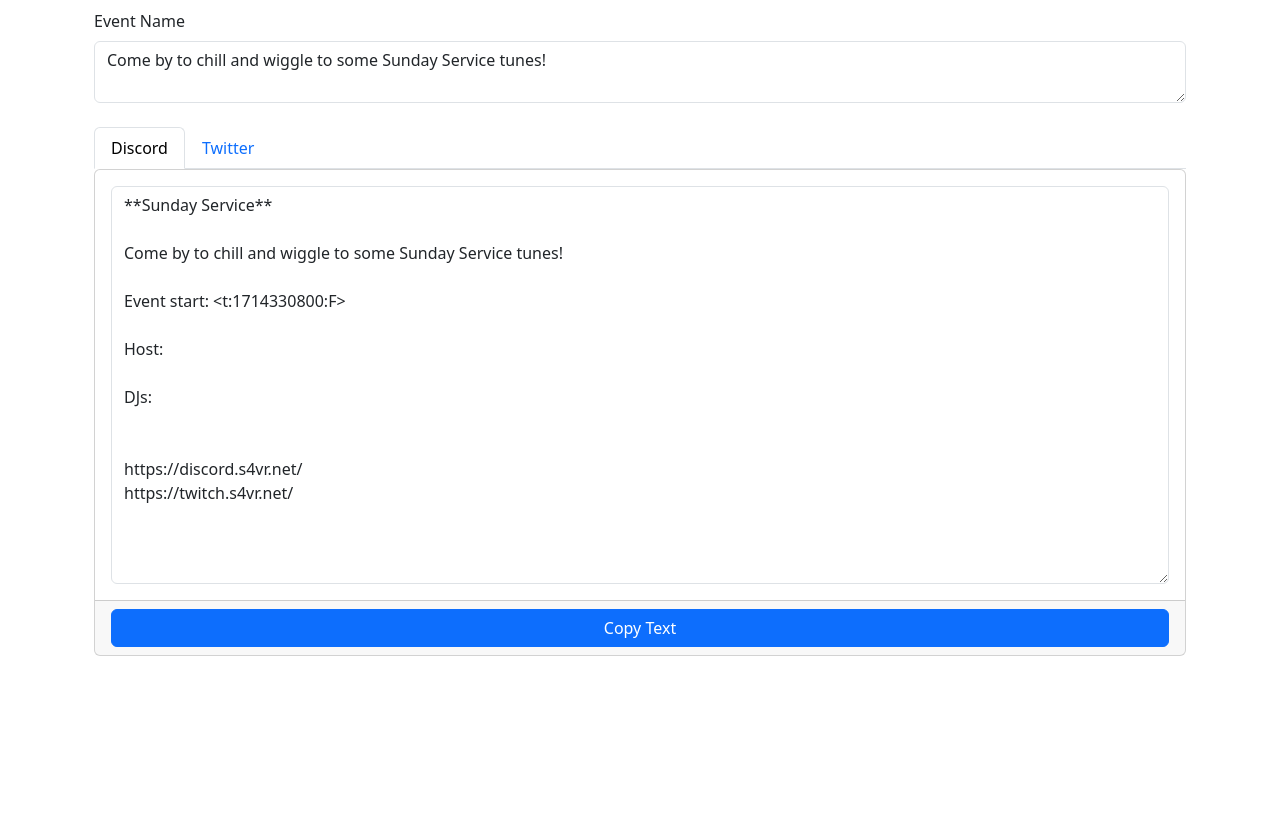
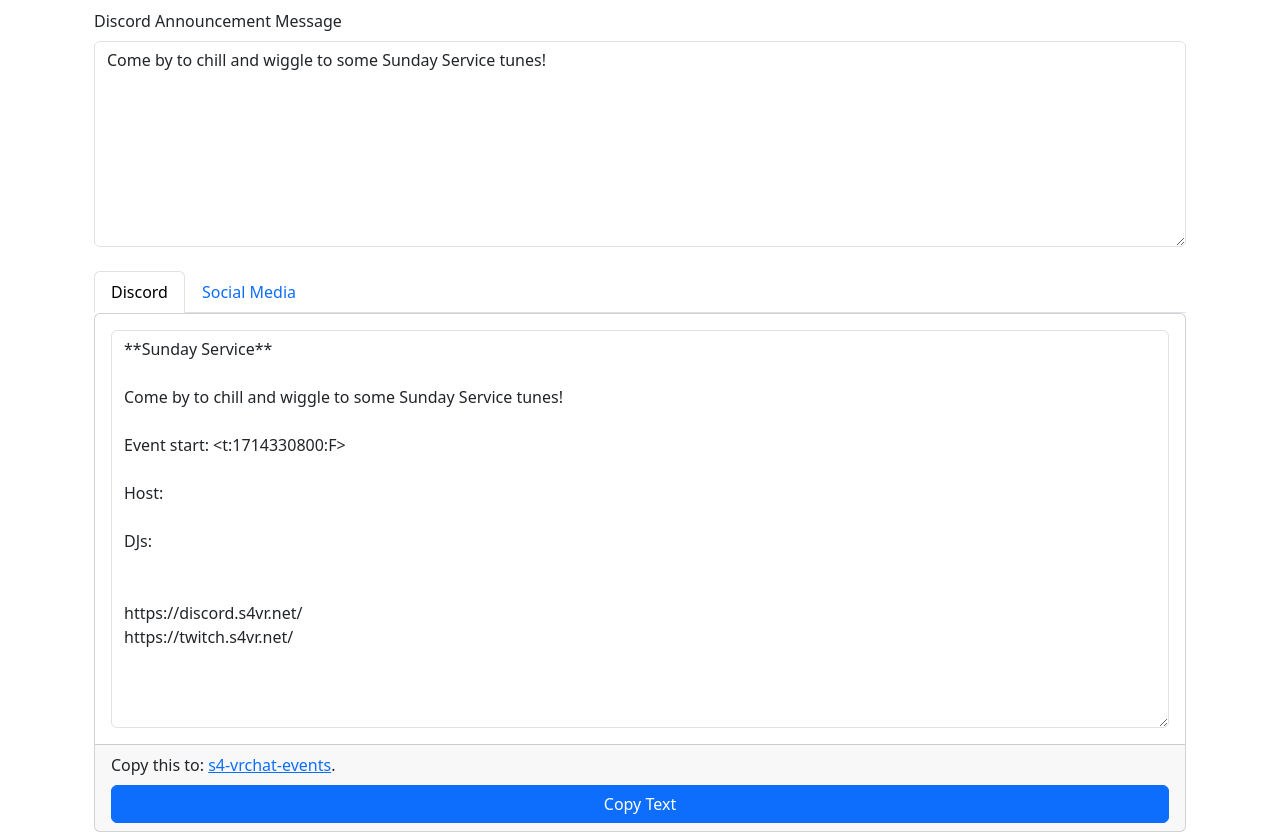
Before and after one commit to SundayServiceVR/sunday-service-vr, a React (Create React App) app in the folder webapp/: page /events/1/announcements in a window 1280 px wide. Shown: the part 280-1112 px from the top of the page. Before the commit the page ends 936 px from the top, so only its background shows below. Built offline with nearby package versions, Linux system fonts and the light colour scheme; no server answers; the database is empty; sample sign-in values are in the browser's storage.

Commit message:
kind of inelegant destination footer

```diff
--- a/webapp/src/features/event/EventAnnouncements.tsx
+++ b/webapp/src/features/event/EventAnnouncements.tsx
@@ -15,12 +15,13 @@ const EventAnnouncements = () => {
         <Form>
             <Form.Group>
                 <Form.Label>
-                    Event Name
+                    Discord Announcement Message
                 </Form.Label>
                 <Form.Control
                     placeholder="Event Message Goes Here"
                     type="text"
                     as="textarea"
+                    rows={8}
                     value={eventScratchpad.message}
                     onChange={(event) => { proposeEventChange({ ...eventScratchpad, message: event.target.value }); }}
                 />
@@ -28,10 +29,15 @@ const EventAnnouncements = () => {
         </Form>
         <Tabs className="mt-4">
             <Tab eventKey="discord" title="Discord">
-                <EventPasteCard event={eventScratchpad} message={discordMessage}></EventPasteCard>
+                <EventPasteCard
+                message={discordMessage}
+                destinationText="s4-vrchat-events"
+                destinationLink="https://discord.com/channels/1004489038159413248/1004489042890588165"/>
             </Tab>
-            <Tab eventKey="twitter" title="Twitter">
-                <EventPasteCard event={eventScratchpad} message={twitterMessage}></EventPasteCard>
+            <Tab eventKey="twitter" title="Social Media">
+                <EventPasteCard
+                message={twitterMessage}
+                destinationText="Twitter and Bluesky"/>
             </Tab>
         </Tabs>
     </section>
--- a/webapp/src/features/event/EventPasteCard.tsx
+++ b/webapp/src/features/event/EventPasteCard.tsx
@@ -1,18 +1,35 @@
 import { Button, Card, CardBody, CardFooter, Form } from "react-bootstrap";
-import { Event } from "../../util/types";
 
 type Props = {
-    event: Event,
-    message : string
+    message : string,
+    destinationText?: string,
+    destinationLink?: string
 };
 
-const EventPasteCard = ({ event, message }: Props) => {
+const EventPasteCard = ({message, destinationText, destinationLink}: Props) => {
     return <Card>
         <CardBody>
             <Form.Control as="textarea" value={message} rows={16} readOnly className="has-fixed-size" />
         </CardBody>
         <CardFooter className="d-grid gap-2">
-            <Button color={"primary"} onClick={() => { navigator.clipboard.writeText(message); }}>Copy Text</Button>
+            {
+            destinationText ?
+                (
+                    <p className="mb-0 ">
+                        {destinationLink ?
+                            <>Copy this to: <a target="_blank"
+                                                rel="noopener noreferrer"
+                                                href={destinationLink}>
+                                                    {destinationText}
+                                            </a>.
+                            </>
+                            : <>Copy this to {destinationText}.</>
+                        }
+                    </p>
+                )
+                : ""
+            }
+        <Button color={"primary"} onClick={() => { navigator.clipboard.writeText(message); }}>Copy Text</Button>
         </CardFooter>
     </Card>;
 };
```
